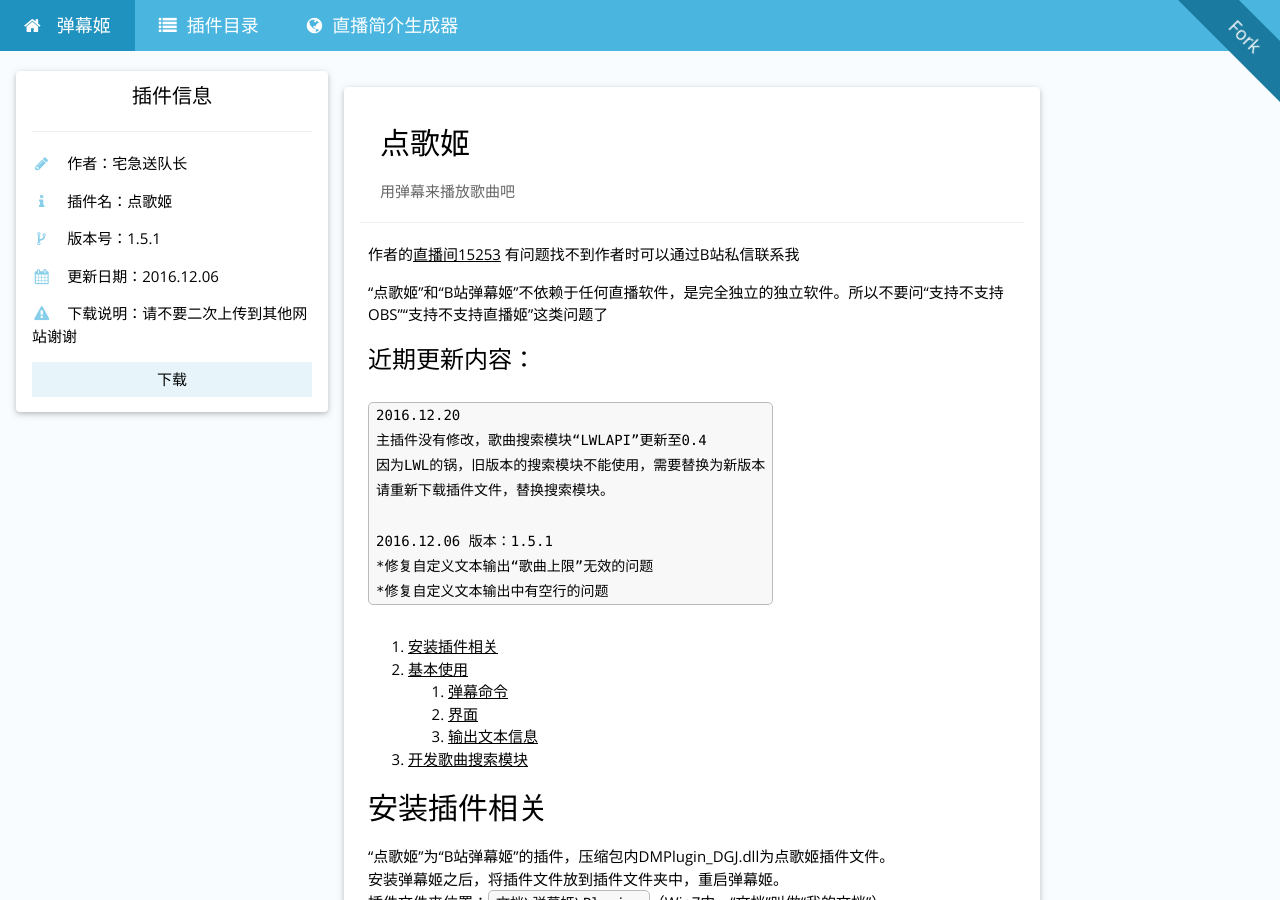
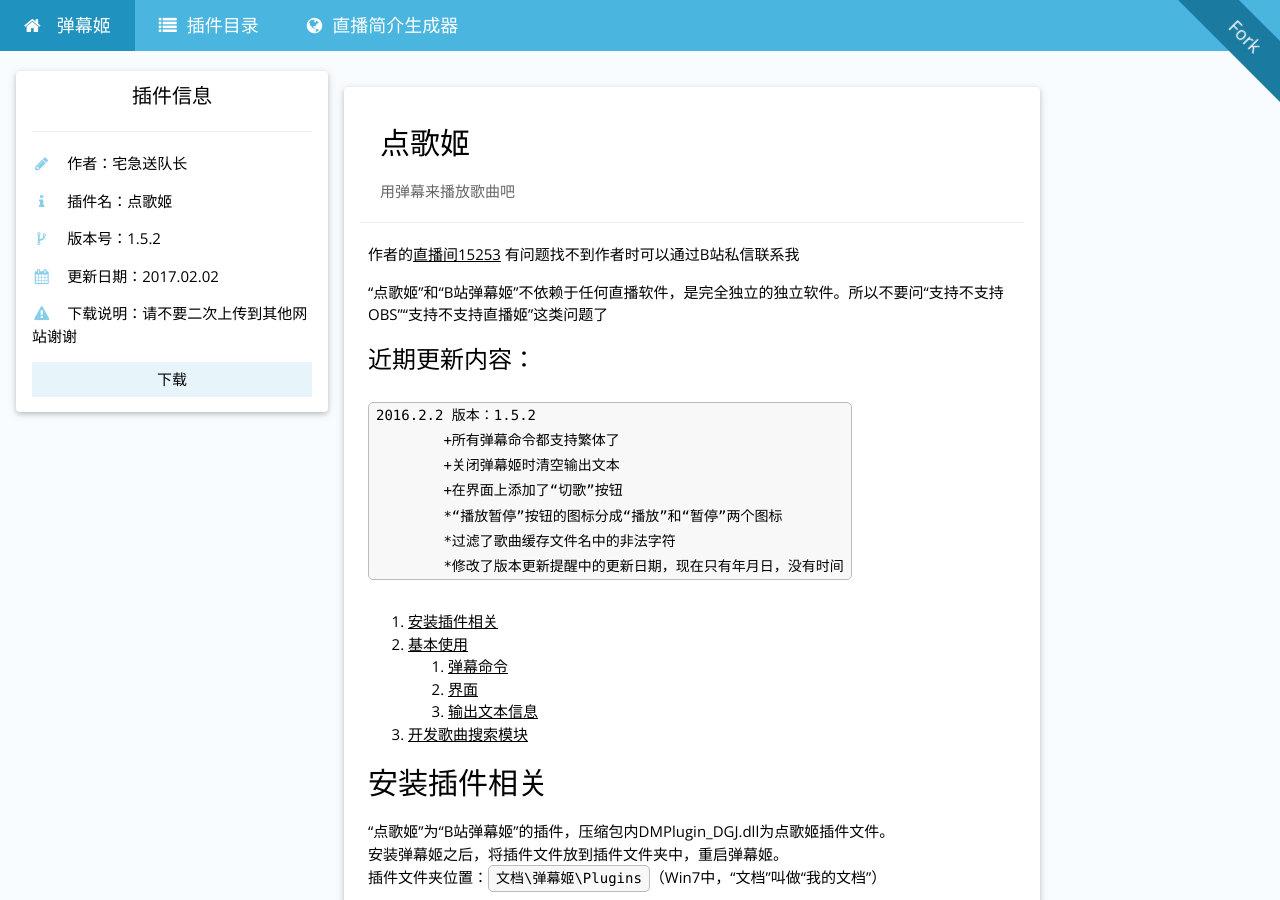
Before and after one commit to Bililive/www.danmuji.org, a Jekyll site: the page built from _plugin/DGJ.md, in a window 1280 px wide and 900 px high. Built offline with Jekyll 4.4.1, drawn with Linux system fonts in a browser that asks for light colours; nearby versions of some CDN libraries; some web fonts are replaced; comment, search, counter and statistics services are not loaded.

Commit message:
[Update]更新插件页面“点歌姬”到1.5.2

````diff
--- a/_plugin/DGJ.md
+++ b/_plugin/DGJ.md
@@ -4,9 +4,9 @@
 plugin_author: 宅急送队长
 plugin_name: 点歌姬
 plugin_desc: 用弹幕来播放歌曲吧
-plugin_version: 1.5.1
-plugin_update: 2016.12.06
-plugin_dllink: /resource/DGJ/DGJ1.5.1b.zip
+plugin_version: 1.5.2
+plugin_update: 2017.02.02
+plugin_dllink: /resource/DGJ/DGJ1.5.2.zip
 plugin_dlnote: 请不要二次上传到其他网站谢谢
 ---
 作者的[直播间15253](http://live.bilibili.com/15253)
@@ -17,14 +17,13 @@
 ### 近期更新内容：
 
 ```
-2016.12.20
-主插件没有修改，歌曲搜索模块“LWLAPI”更新至0.4
-因为LWL的锅，旧版本的搜索模块不能使用，需要替换为新版本
-请重新下载插件文件，替换搜索模块。
-
-2016.12.06 版本：1.5.1
-*修复自定义文本输出“歌曲上限”无效的问题
-*修复自定义文本输出中有空行的问题
+2016.2.2 版本：1.5.2
+	+所有弹幕命令都支持繁体了
+	+关闭弹幕姬时清空输出文本
+	+在界面上添加了“切歌”按钮
+	*“播放暂停”按钮的图标分成“播放”和“暂停”两个图标
+	*过滤了歌曲缓存文件名中的非法字符
+	*修改了版本更新提醒中的更新日期，现在只有年月日，没有时间
 ```
 
 
````
Also changed, not shown: resource/DGJ/about.html (+10 -1 lines), 1 other file.
